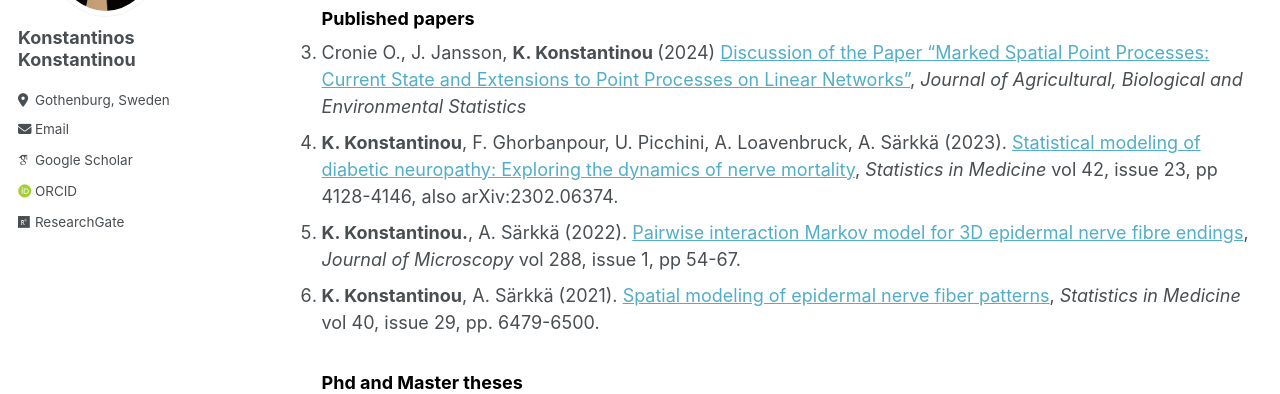
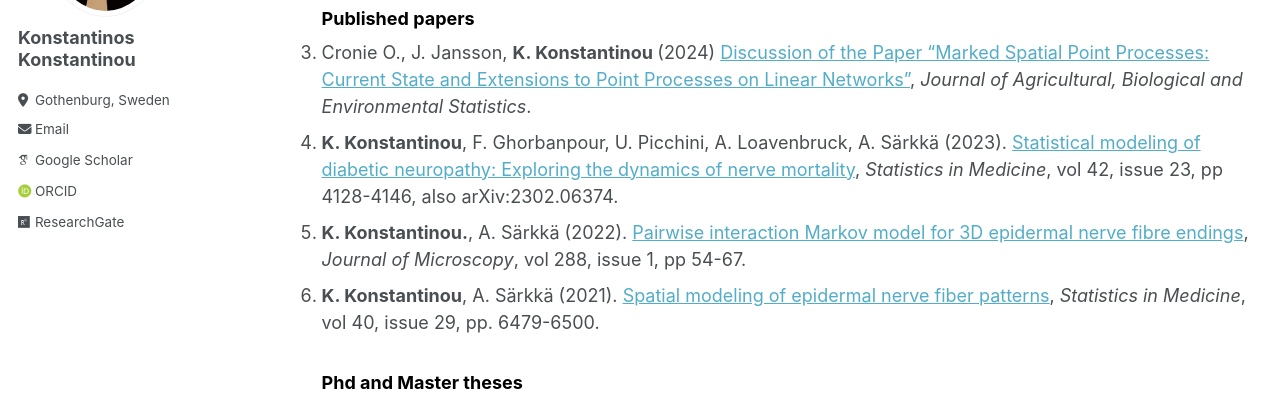
Before and after one commit to KKonstantinos/KKonstantinos.github.io, a Jekyll site: the page built from _pages/publications.md, in a window 1280 px wide and 1386 px high. Shown: the part 414-808 px from the top of the window. Built offline with Jekyll 4.4.1, drawn with Linux system fonts in a browser that asks for light colours; some web fonts are replaced.

```diff
--- a/_pages/publications.md
+++ b/_pages/publications.md
@@ -13,10 +13,10 @@ You can also find my articles on <a href="https://scholar.google.com/citations?u
 <li> T. Mrkvička, K. Konstantinou, M. Kuronen, M. Myllymäki (2024). <a href="https://arxiv.org/abs/2309.04746">Global quantile regression</a>.
 
  <b><font color="black"><h3>Published papers</h3> </font></b>
- <li> Cronie O.,  J. Jansson, <b> K. Konstantinou </b> (2024) <a href="https://link.springer.com/article/10.1007/s13253-024-00606-0">Discussion of the Paper “Marked Spatial Point Processes: Current State and Extensions to Point Processes on Linear Networks”</a>, <i>Journal of Agricultural, Biological and Environmental Statistics</i>
- <li><b>K. Konstantinou</b>, F. Ghorbanpour, U. Picchini, A. Loavenbruck, A. Särkkä (2023). <a href="http://doi.org/10.1002/sim.9851">Statistical modeling of diabetic neuropathy: Exploring the dynamics of nerve mortality</a>, <i>Statistics in Medicine</i> vol 42, issue 23, pp 4128-4146, also arXiv:2302.06374.
- <li><b>K. Konstantinou.</b>, A. Särkkä (2022). <a href="https://onlinelibrary.wiley.com/doi/10.1111/jmi.13142)">Pairwise interaction Markov model for 3D epidermal nerve fibre endings</a>, <i>Journal of Microscopy</i> vol 288, issue 1, pp 54-67.
- <li><b>K. Konstantinou</b>, A. Särkkä (2021). <a href="https://onlinelibrary.wiley.com/doi/full/10.1002/sim.9194">Spatial modeling of epidermal nerve fiber patterns</a>, <i>Statistics in Medicine</i> vol 40,  issue 29, pp. 6479-6500.
+ <li> Cronie O.,  J. Jansson, <b> K. Konstantinou </b> (2024) <a href="https://link.springer.com/article/10.1007/s13253-024-00606-0">Discussion of the Paper “Marked Spatial Point Processes: Current State and Extensions to Point Processes on Linear Networks”</a>, <i>Journal of Agricultural, Biological and Environmental Statistics</i>.
+ <li><b>K. Konstantinou</b>, F. Ghorbanpour, U. Picchini, A. Loavenbruck, A. Särkkä (2023). <a href="http://doi.org/10.1002/sim.9851">Statistical modeling of diabetic neuropathy: Exploring the dynamics of nerve mortality</a>, <i>Statistics in Medicine</i>, vol 42, issue 23, pp 4128-4146, also arXiv:2302.06374.
+ <li><b>K. Konstantinou.</b>, A. Särkkä (2022). <a href="https://onlinelibrary.wiley.com/doi/10.1111/jmi.13142">Pairwise interaction Markov model for 3D epidermal nerve fibre endings</a>, <i>Journal of Microscopy</i>, vol 288, issue 1, pp 54-67.
+ <li><b>K. Konstantinou</b>, A. Särkkä (2021). <a href="https://onlinelibrary.wiley.com/doi/full/10.1002/sim.9194">Spatial modeling of epidermal nerve fiber patterns</a>, <i>Statistics in Medicine</i>, vol 40,  issue 29, pp. 6479-6500.
 
 
 <b><font color="black"><h3>Phd and Master theses</h3></font></b>
```
